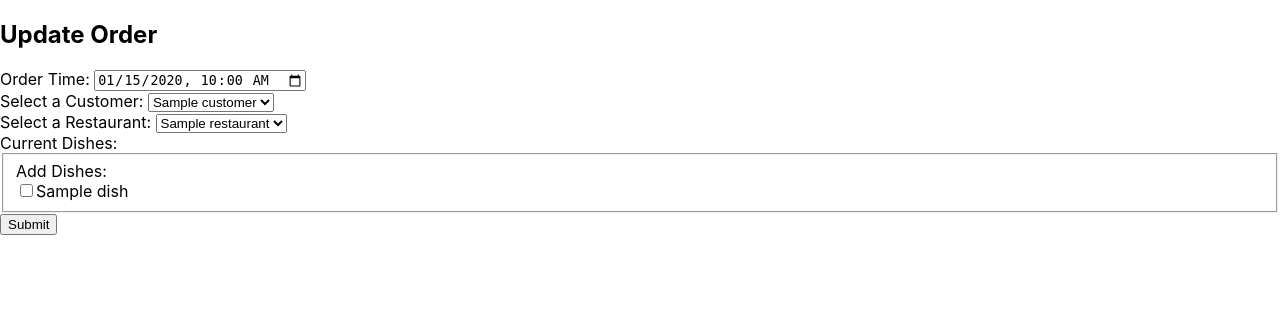
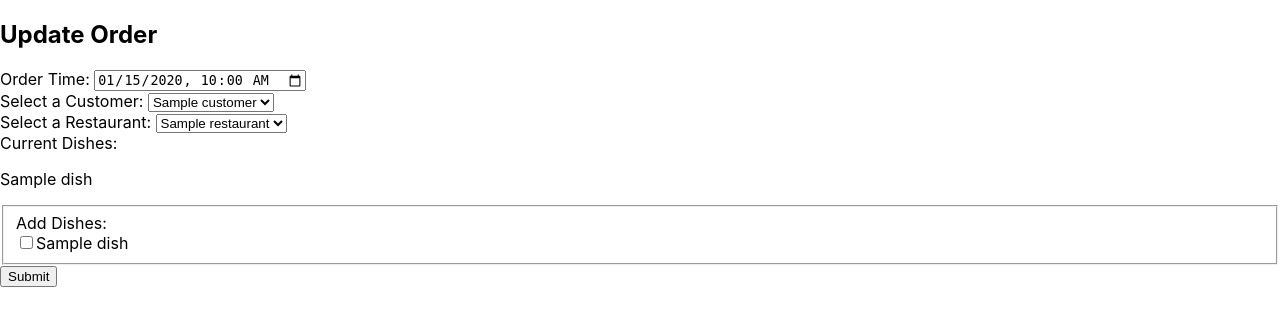
Before and after one commit to JenkenK/tasty_code, a Flask app: template templates/orders/edit.html in a window 1280 px wide. Shown: the part 70-396 px from the top of the page. Run offline with Flask 2, Linux system fonts and the light colour scheme; the template is opened without the code that fills it: most values are stand-ins (such as "Sample title", 1, 10 or a date in 2020).

Commit message:
added current dishes

```diff
--- a/templates/orders/edit.html
+++ b/templates/orders/edit.html
@@ -32,6 +32,11 @@
 
         <section>
             <label for="current_dishes">Current Dishes:</label>
+            {% for dish in order_dishes %}
+            {% if dish.order.id == order.id %}
+            <p>{{ dish.dish.name }}</p>
+            {% endif %}
+            {% endfor %}
 
         </section>
 
@@ -40,7 +45,7 @@
                 <label for="dishes">Add Dishes:</label>
                 {% for dish in dishes %}
                     <br>
-                    <input type="checkbox"  id="dishes" name="dishes" value="{{ dish.id }}">{{ dish.name }}
+                    <input type="checkbox" id="dishes" name="dishes" value="{{ dish.id }}">{{ dish.name }}
                 {% endfor %}
             </fieldset>
         </section>
```
